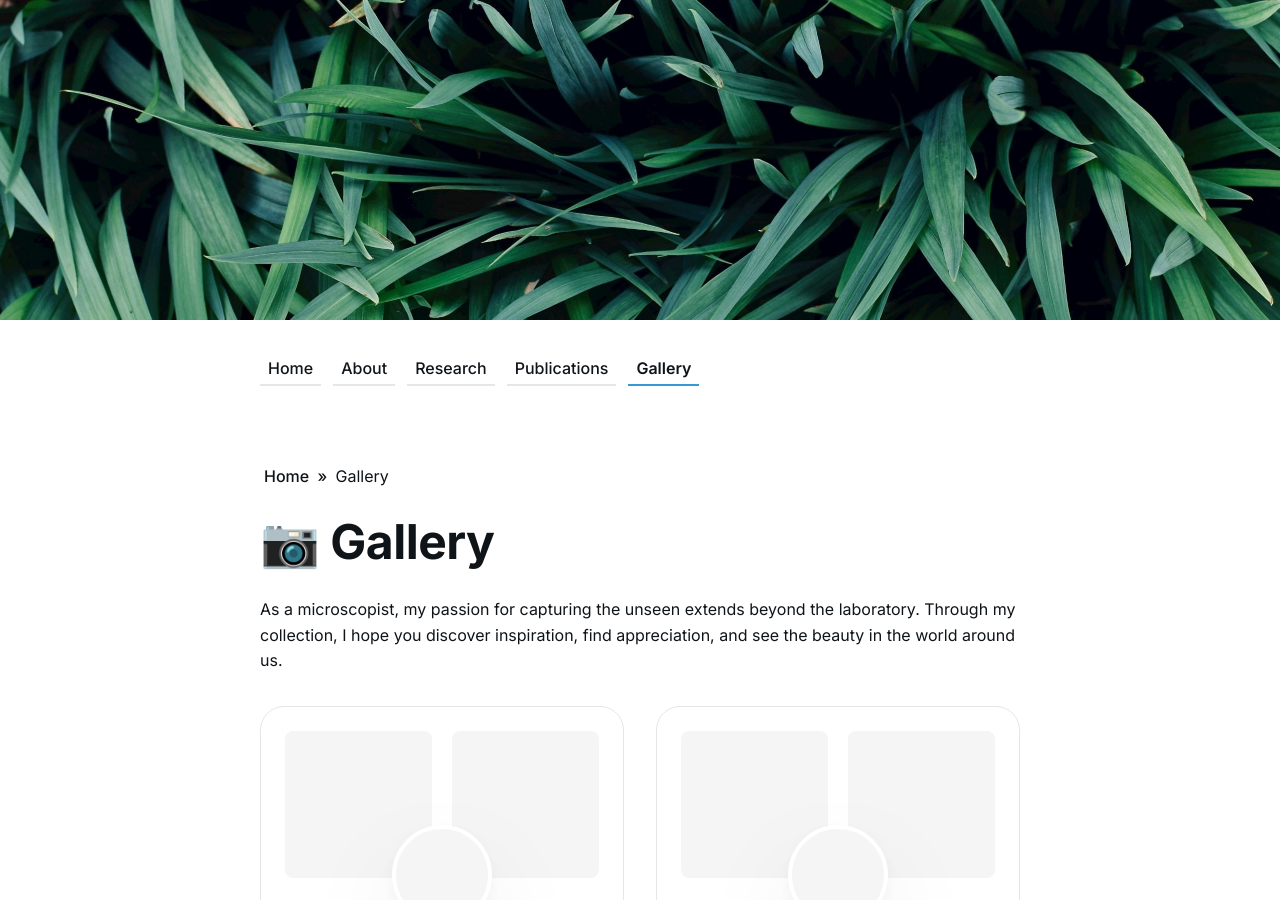
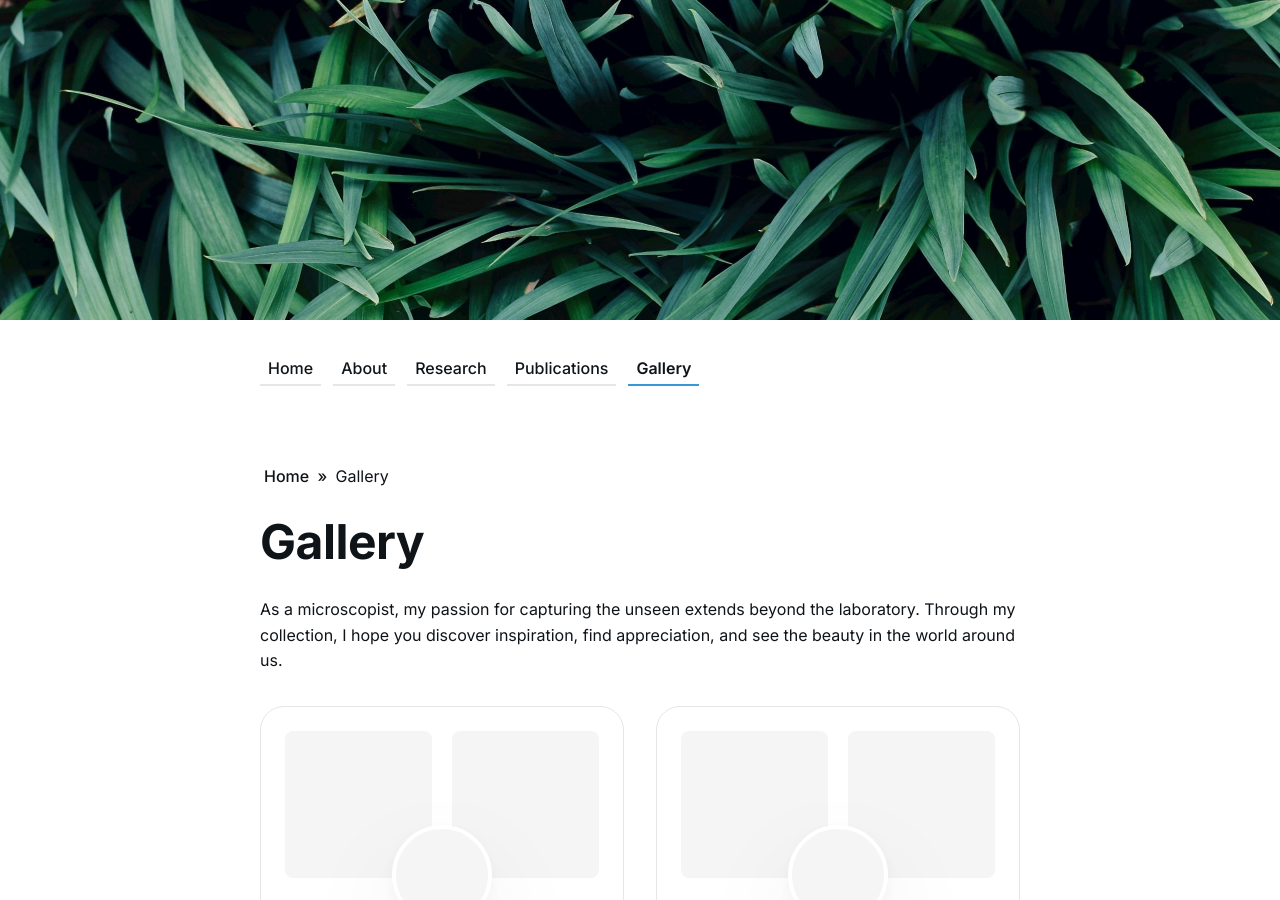
Before and after one commit to ykmiura/ykmiura.github.io, a Jekyll site: the page built from gallery/index.html, in a window 1280 px wide and 900 px high. Built offline with Jekyll 4.4.1, drawn with Linux system fonts in a browser that asks for light colours.

```diff
--- a/gallery/index.html
+++ b/gallery/index.html
@@ -1,6 +1,6 @@
 ---
 layout: default
-title: 📷 Gallery
+title: Gallery
 description: As a microscopist, my passion for capturing the unseen extends beyond the laboratory. Through my collection, I hope you discover inspiration, find appreciation, and see the beauty in the world around us.
 Cameras: Nikon D700, Sigma dp3, Sigma fp.
 page_cover: '/images/104.jpg'
```
